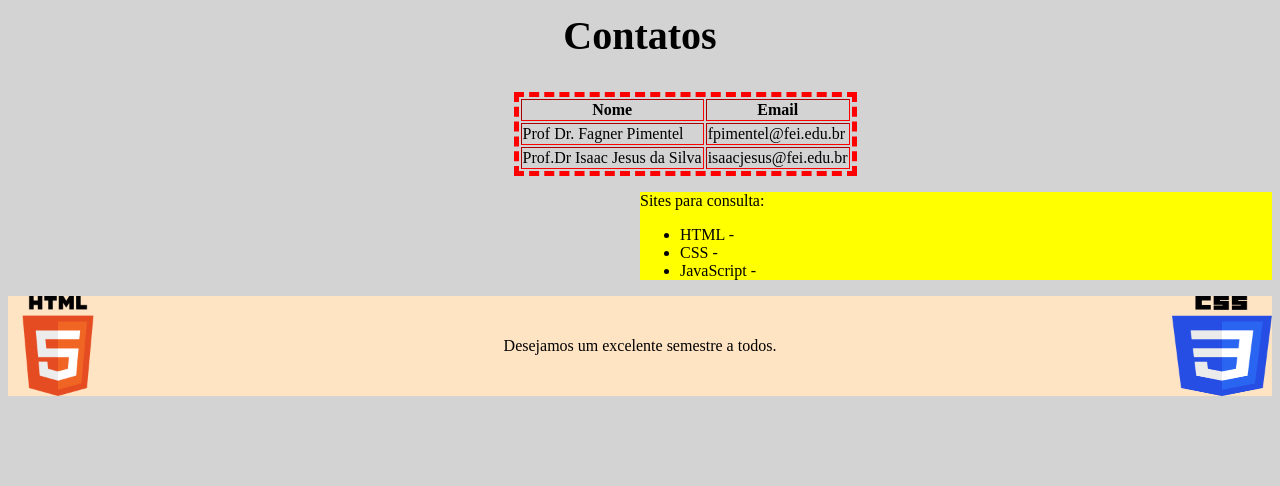
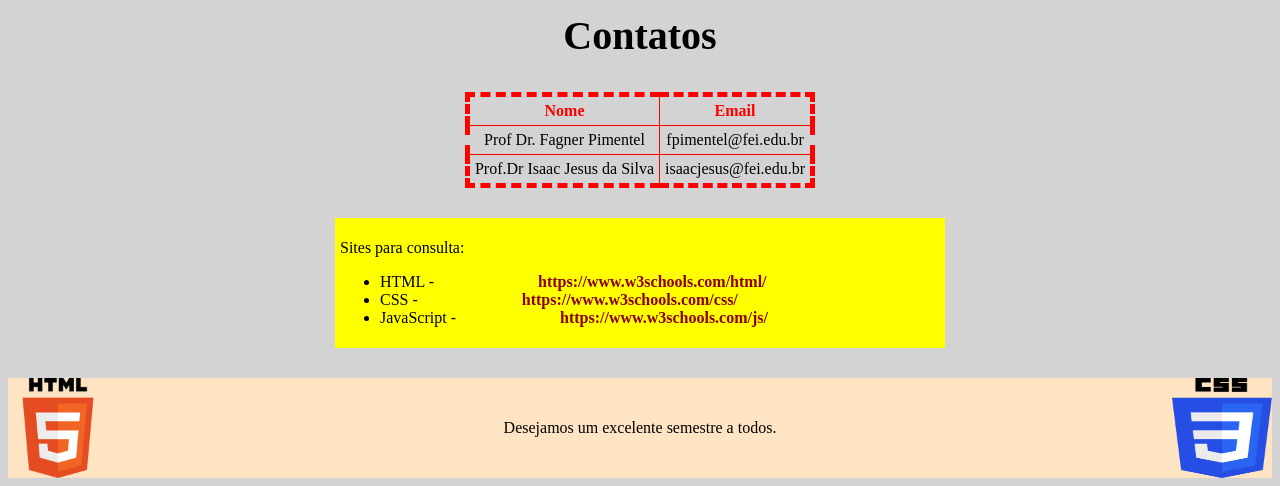
Before and after one commit to nesc44/CCP120-Fullstack, a plain HTML site: page Site_LAB3/index.html in a window 1280 px wide. Shown: the part 1678-2164 px from the top of the page. Before the commit the page ends 2082 px from the top, so only its background shows below. Drawn offline with Linux system fonts and the light colour scheme.

Commit message:
finalizacao lab3

```diff
--- a/Site_LAB3/estilo.css
+++ b/Site_LAB3/estilo.css
@@ -22,13 +22,22 @@ h2{
 }
 
 .tabela{
-    border: 5px, dashed, red; margin-left: 40%;
+    border: 5px, dashed, red; margin: 0 auto; border-collapse: collapse;
+}
+.tabela th{
+    border: 1px solid red; padding: 5px; text-align: center; color: red;
+}
+.tabela td{
+    border: 1px solid red; padding: 5px; text-align: center;
 }
 .introducao p{
     font-size: 20pt; font-family: sans-serif; color: indigo; text-align: center;
 }
 .consulta{
-    background-color: yellow; display: block; margin-left: 50%; position: relative;
+    background-color: yellow; width: 600px; margin: 30px auto; padding: 5px; text-align: left;
+}
+.consulta a{
+    text-align: center; color: darkred; font-weight: bold; margin-left: 100px;
 }
 .esp{
     display: flex; justify-content: center; align-items: center; gap: 40px;
--- a/Site_LAB3/index.html
+++ b/Site_LAB3/index.html
@@ -46,7 +46,7 @@
         <section>
             <div>
             <h2>Contatos</h2>
-            <table border=1 class="tabela">
+            <table class="tabela">
                 <tr>
                     <th>Nome</th>
                     <th>Email</th>
@@ -63,10 +63,11 @@
             </div>
             <div class="consulta">
                 <p>Sites para consulta:</p>
+                <!--Nao sei se era pra ser um hover no link ou se ele esta apenas com a cor da fonte diferente, vou tratar com fonte difente pq geralmente o link fica dentro de alguma palavra-->
                 <ul>
-                    <li>HTML - </li>
-                    <li>CSS - </li>
-                    <li>JavaScript - </li>
+                    <li>HTML - <a>https://www.w3schools.com/html/</a></li>
+                    <li>CSS - <a>https://www.w3schools.com/css/</a></li>
+                    <li>JavaScript - <a>https://www.w3schools.com/js/</a></li>
                 </ul>
             </div>
         </section>
```
